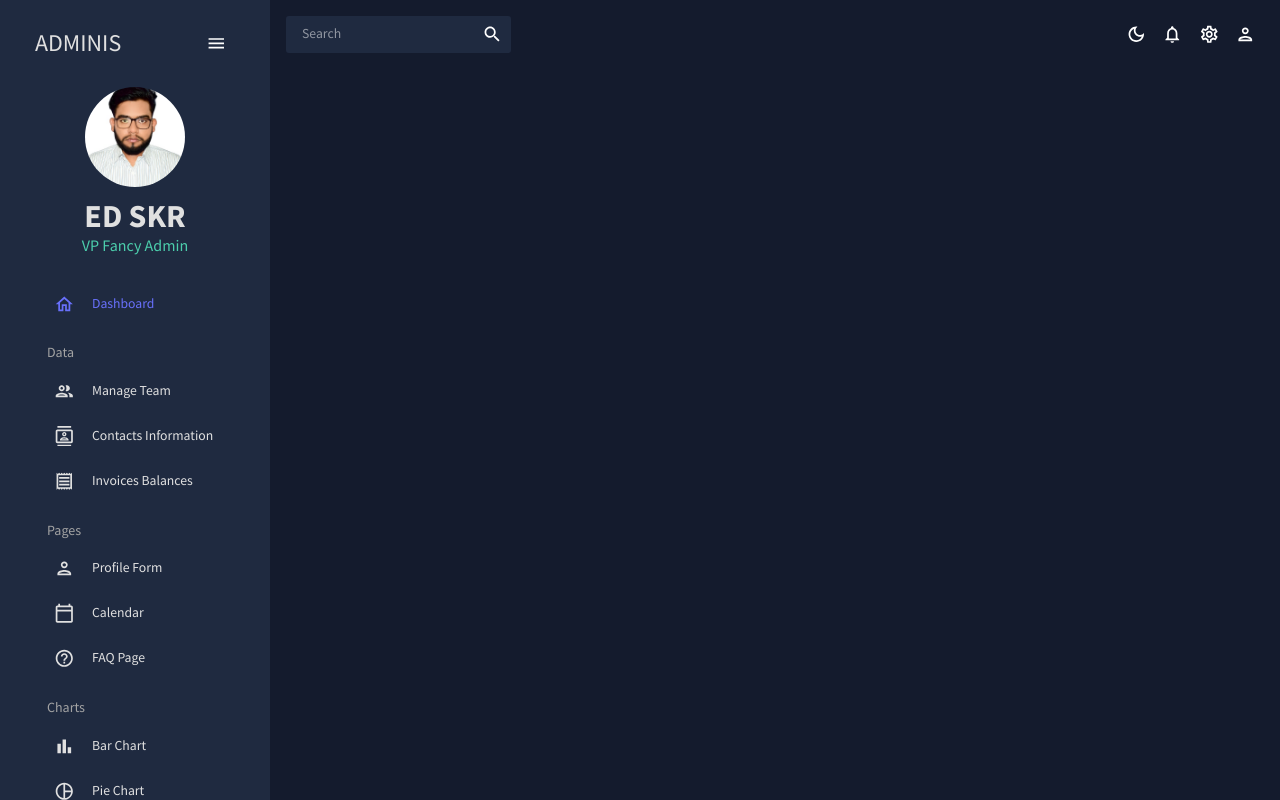
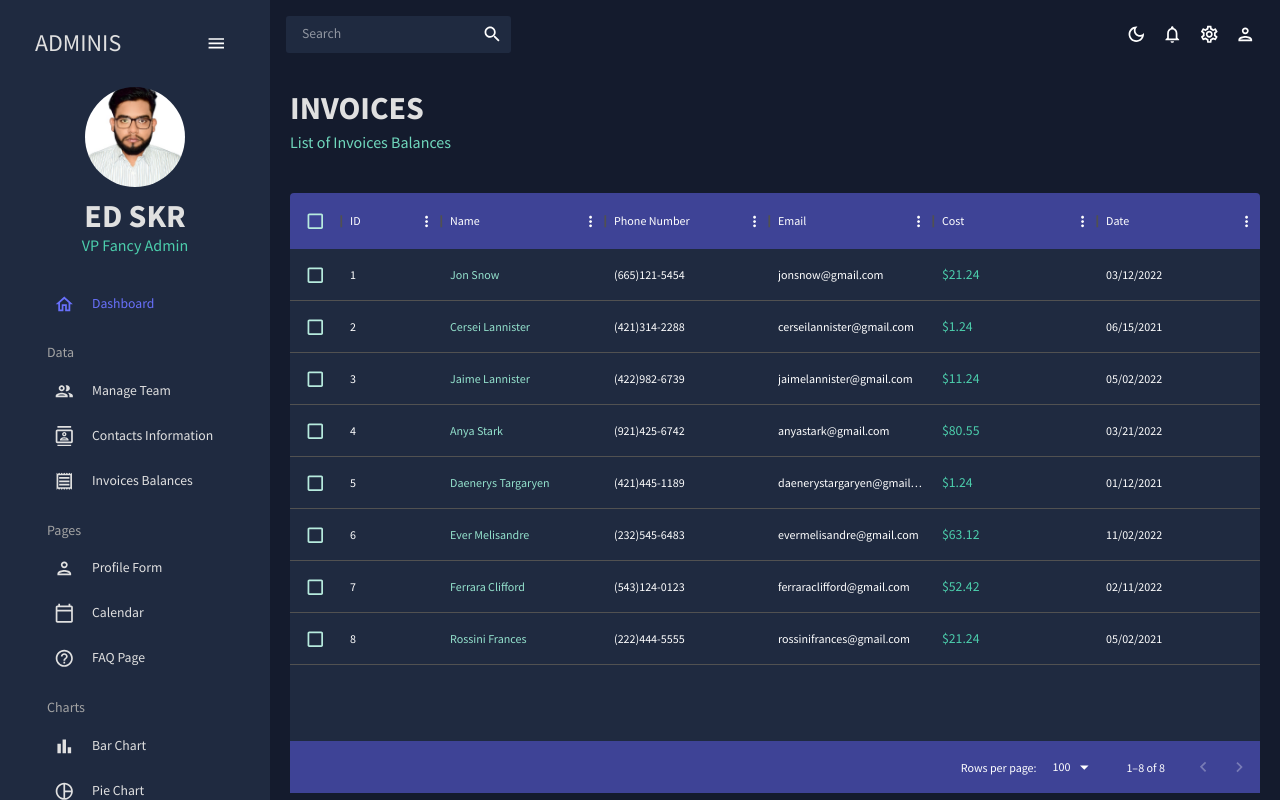
Before and after one commit to SOUROVSARKERTEC12/material_ui_admin_dashboard, a React (Vite) app: page /invoices in a window 1280 px wide. Built offline with nearby package versions, Linux system fonts and the light colour scheme.

Commit message:
Invoices add

```diff
--- a/src/App.jsx
+++ b/src/App.jsx
@@ -6,6 +6,7 @@
 import Dashboard from "./scenes/dashboard/index.jsx";
 import Team from "./scenes/team/Team.jsx";
 import Contacts from "./scenes/contacts/Contacts.jsx"
+import Invoices from "./scenes/invoices/Invoices.jsx";
 
 function App() {
     const [theme, colorMode] = useMode()
@@ -21,6 +22,7 @@
                             <Route path="/" element={<Dashboard />} />
                             <Route path="/team" element={<Team />} />
                             <Route path="/contacts" element={<Contacts />} />
+                            <Route path="/invoices" element={<Invoices />} />
                         </Routes>
                     </main>
                 </div>
--- /dev/null
+++ b/src/scenes/invoices/Invoices.jsx
@@ -0,0 +1,65 @@
+import {Box, Typography, useTheme} from "@mui/material";
+import Header from "../../components/Header.jsx";
+import {DataGrid} from "@mui/x-data-grid";
+import {mockDataInvoices} from "../../data/mockData.js";
+import {tokens} from "../../theme.js";
+
+const Invoices = () => {
+    const theme = useTheme()
+    const colors = tokens(theme.palette.mode)
+
+    const columns = [
+        {field:"id", headerName:"ID"},
+        {field:"name", headerName:"Name", flex:1, cellClassName:"name-column--cell"},
+        {field:"phone", headerName:"Phone Number", flex:1},
+        {field:"email", headerName:"Email", flex:1},
+        {field:"cost", headerName:"Cost", flex:1,
+            renderCell: (params)=>(
+                <Typography color={colors.greenAccent[500]}>
+                    ${params.row.cost}
+                </Typography>
+            )
+        },
+        {field:"date", headerName:"Date", flex:1},
+
+    ]
+
+    return (
+        <Box m="20px">
+            <Header title="INVOICES" subtitle="List of Invoices Balances"/>
+            <Box
+                m="40px 0 0 0"
+                height="75vh"
+                sx={{
+                    "& .MuiDataGrid-root": {
+                        border: 'none'
+                    },
+                    "& .MuiGrid-cell":{
+                        borderBottom: 'none'
+                    },
+                    "& .name-column--cell": {
+                        color: colors.greenAccent[300],
+                    },
+                    "& .MuiDataGrid-columnHeaders": {
+                        backgroundColor: colors.blueAccent[700],
+                        borderBottom: "none",
+                    },
+                    "& .MuiDataGrid-virtualScroller": {
+                        backgroundColor: colors.primary[400],
+                    },
+                    "& .MuiDataGrid-footerContainer": {
+                        borderTop: "none",
+                        backgroundColor: colors.blueAccent[700],
+                    },
+                    "& .MuiCheckbox-root": {
+                        color: `${colors.greenAccent[200]} !important`,
+                    },
+                }}
+            >
+                <DataGrid checkboxSelection columns={columns} rows={mockDataInvoices}/>
+            </Box>
+        </Box>
+    )
+}
+
+export default Invoices
```
